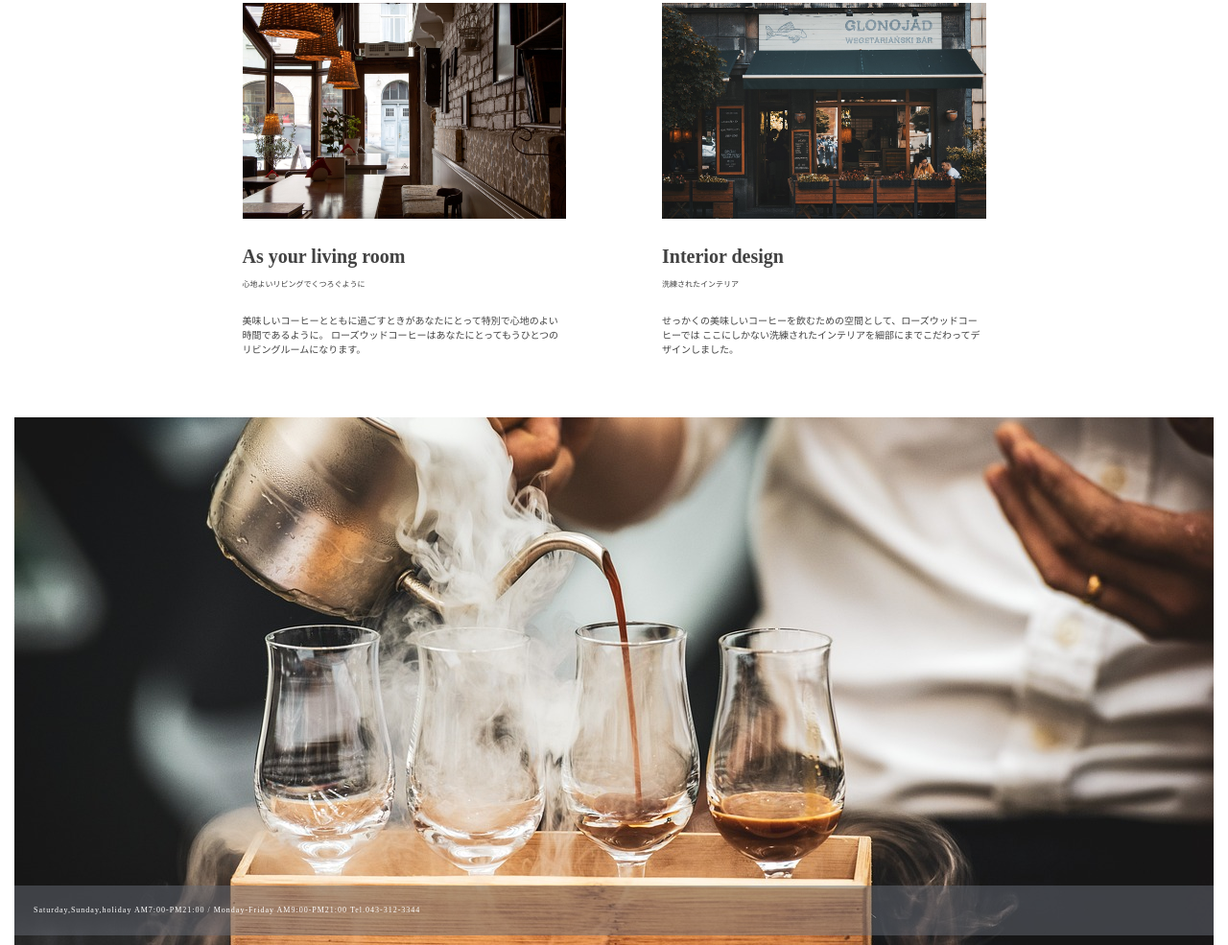
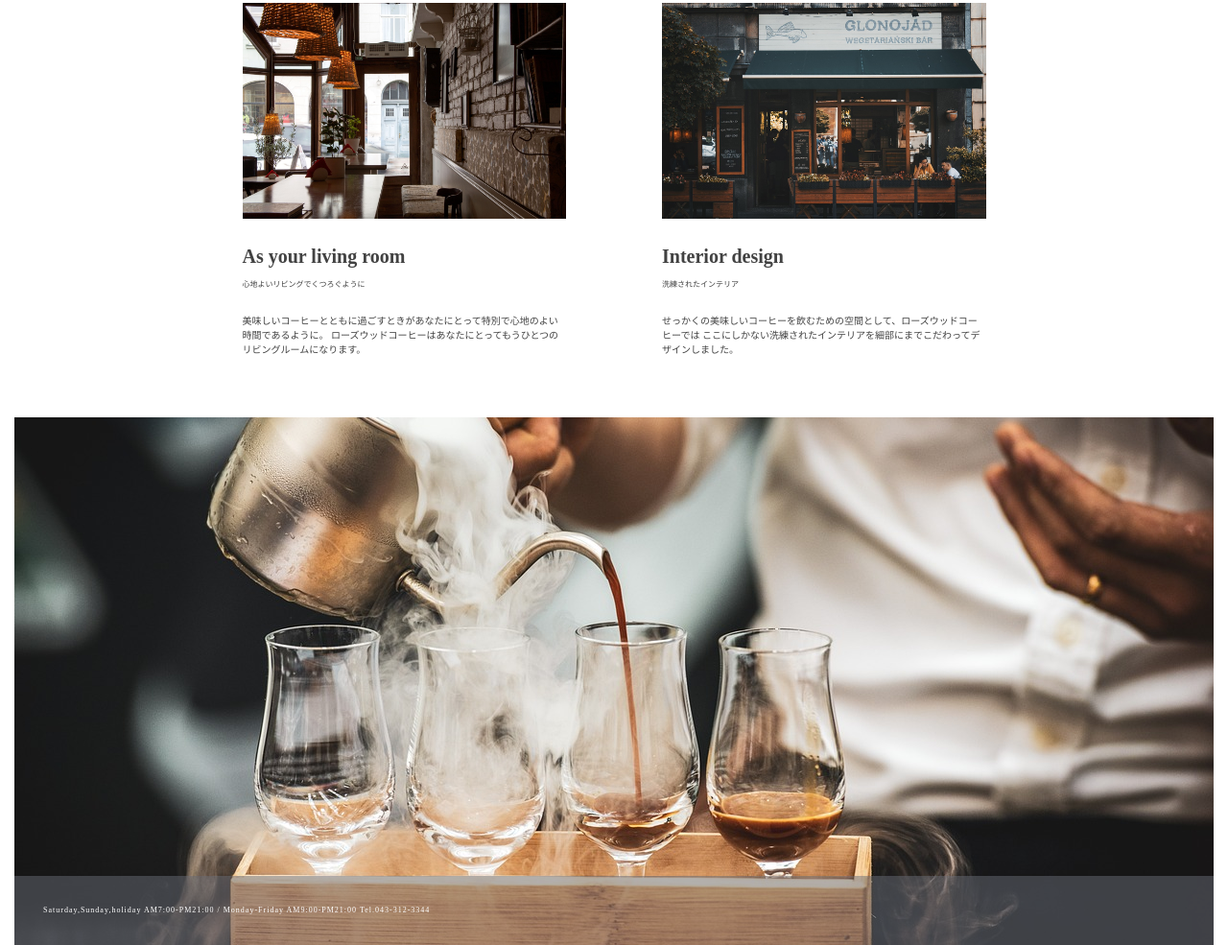
Before and after one commit to 7shiori7/webcafe, a plain HTML site: page index.html in a window 1280 px wide. Shown: the part 1875-2860 px from the top of the page at 96% size. Drawn offline with Linux system fonts and the light colour scheme; some packages are replaced by stand-ins of ours; a web font is replaced by a local one.

Commit message:
Update stylesheet.css

```diff
--- a/stylesheet.css
+++ b/stylesheet.css
@@ -138,8 +138,9 @@ footer {
     height: 550px;
 }
 footer h6 {
+    margin: 0;
     position: absolute;
-    padding: 20px;
+    padding: 30px;
     width: 100%;
     background-color: rgb(104, 109, 118,0.5);
     bottom: 0px;
```
